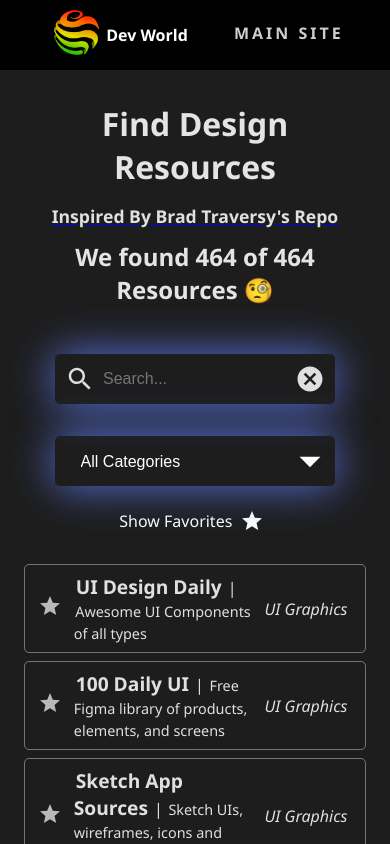
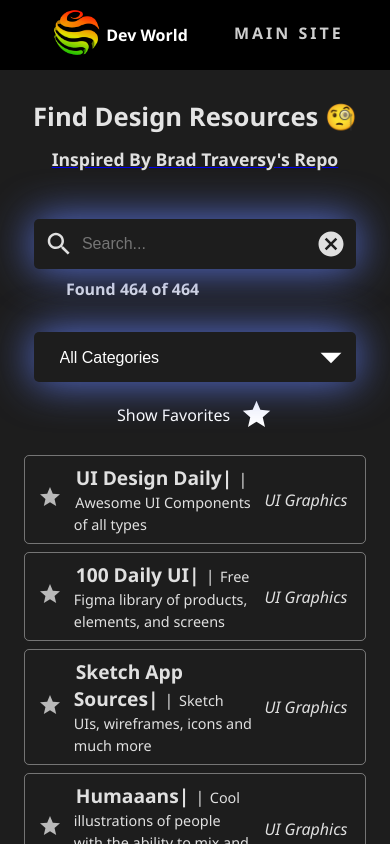
Before and after one commit to shantibhushan99/design-resources-01, a React (Create React App) app: page / in a window 390 px wide. Shown: the top 844 px of the page. Built offline with nearby package versions, Linux system fonts and the light colour scheme.

Commit message:
changes to input

```diff
--- a/src/components/ResourcesInput.js
+++ b/src/components/ResourcesInput.js
@@ -40,7 +40,7 @@ const ResourcesInput = ({ resources }) => {
   };
   return (
     <div className='search-page'>
-      <h1 className='title'>Find Design Resources</h1>
+      <h1 className='title'>Find Design Resources 🧐</h1>
       <div className='reference-title'>
         <a
           target='_blank'
@@ -50,11 +50,9 @@ const ResourcesInput = ({ resources }) => {
           <h3>Inspired By Brad Traversy's Repo</h3>
         </a>
       </div>
-      <h2 className='sub-title'>
-        {`We found ${listedResourcesValue.length} of ${resources.length} Resources 🧐`}
-      </h2>
 
       <div className='inputs'>
+        <div className='text-input-wrapper'>
           <div className='text-input'>
             <input
               className='text-input-input'
@@ -62,12 +60,12 @@ const ResourcesInput = ({ resources }) => {
               onChange={handleTextChange}
               value={searchTextQueryValue}
             ></input>
-          <Search className='search-icon' style={{ fontSize: 30 }} />
-          <Cancel
-            style={{ fontSize: 30 }}
-            className='text-input-cancel'
-            onClick={resetTextSearch}
-          />
+            <Search className='search-icon' />
+            <Cancel className='text-input-cancel' onClick={resetTextSearch} />
+          </div>
+          <h3 className='counter'>
+            {`Found ${listedResourcesValue.length} of ${resources.length} `}
+          </h3>
         </div>
         <div className='dropdown-wrapper'>
           <select
@@ -81,7 +79,7 @@ const ResourcesInput = ({ resources }) => {
               </option>
             ))}
           </select>
-          <ArrowDropDown className='arrow-dropdown' style={{ fontSize: 50 }} />
+          <ArrowDropDown className='arrow-dropdown' />
         </div>
         <div className='show-favorites-label-wrapper'></div>
         <label className='show-favorites-label'>
--- a/src/index.css
+++ b/src/index.css
@@ -111,28 +111,25 @@ body {
   margin: 0.5em;
 }
 
-.sub-title {
-  color: rgb(228, 228, 228);
-  text-align: center;
-  margin: 0.5em;
-}
-
 /* --- INPUTS --- */
 
 .inputs {
   display: flex;
   flex-direction: row;
   flex-wrap: wrap;
-  align-items: center;
+  align-items: flex-start;
   justify-content: center;
   margin: 2em 0 0 0;
 }
 
+.text-input-wrapper {
+  width: 45%;
+  margin: 1em 1em 1em 1em;
+}
+
 .text-input {
-  width: 45%;
   min-width: 280px;
   height: 50px;
-  margin: 1em 1em 1em 1em;
   box-shadow: 0px 0px 43px 0px rgba(90, 116, 224, 1);
   position: relative;
   border: none;
@@ -142,7 +139,17 @@ body {
 }
 
 .text-input {
+  display: flex;
   padding: 0.6em 3em 0.6em 3em;
+}
+
+.counter {
+  width: 100%;
+  color: rgb(228, 228, 228);
+  text-align: left;
+  margin-top: 0.6em;
+  margin-left: 2em;
+  font-size: 1rem;
 }
 
 input,
@@ -166,6 +173,8 @@ input,
   left: 10px;
   top: 50%;
   margin-top: -15px;
+  font-size: 30px !important;
+
   position: absolute;
   color: rgb(223, 223, 223);
 }
@@ -173,6 +182,7 @@ input,
 .text-input-cancel {
   position: absolute;
   top: 50%;
+  font-size: 30px !important;
   margin-top: -15px;
   right: 10px;
   cursor: pointer;
@@ -216,6 +226,7 @@ option {
   top: 50%;
   margin-top: -25px;
   right: 0;
+  font-size: 50px !important;
   color: white;
 }
 
@@ -234,7 +245,8 @@ option {
   color: rgb(185, 185, 185);
   grid-area: icon;
   cursor: pointer;
-  margin: 0.3em;
+  margin-left: 0.3em;
+  font-size: 33px !important;
 }
 
 .star-icon:hover {
@@ -309,6 +321,10 @@ option {
   font-weight: 700;
 }
 
+.list-item-title::after {
+  content: '|';
+}
+
 .list-item-desc {
   margin: 0.1em;
   font-size: 0.9rem;
@@ -330,6 +346,27 @@ option {
   .header-title {
     display: none;
   }
+
+  .title {
+    font-size: 1.6rem;
+  }
+
+  .inputs {
+    flex-direction: column;
+    flex-wrap: wrap;
+    align-items: center;
+    justify-content: center;
+    margin: 2em 0 0 0;
+  }
+
+  .text-input-wrapper {
+    width: 90%;
+  }
+
+  .dropdown-wrapper {
+    width: 90%;
+  }
+
   .to-top {
     display: none !important;
   }
--- a/src/resources/SvelteUILibraries.js
+++ b/src/resources/SvelteUILibraries.js
@@ -2,12 +2,12 @@ const SvelteUILibraries1 = [
   {
     title: 'Svelte Material UI',
     link: 'https://sveltematerialui.com/',
-    desc: ' UI library for Svelte based on Material Design',
+    desc: 'UI library for Svelte based on Material Design',
   },
   {
     title: 'SvelteStrap',
     link: 'https://bestguy.github.io/sveltestrap/',
-    desc: ' UI library for Svelte based on the Bootstrap framework ',
+    desc: 'UI library for Svelte based on the Bootstrap framework ',
   },
   {
     title: 'Svelte Flat UI',
--- a/src/resources/UIGraphics.js
+++ b/src/resources/UIGraphics.js
@@ -2,7 +2,7 @@ const UIGraphics1 = [
   {
     title: 'UI Design Daily',
     link: 'https://uidesigndaily.com/',
-    desc: ' Awesome UI Components of all types',
+    desc: 'Awesome UI Components of all types',
   },
   {
     title: '100 Daily UI',
```
Also changed, not shown: src/resources/StockPhoto.js (+26 -26 lines), src/resources/StockVideo.js (+7 -7 lines), src/resources/VectorClipart.js (+11 -11 lines), src/resources/VueUILibraries.js (+11 -11 lines). Lines whose indentation alone changed are shown as unchanged.
